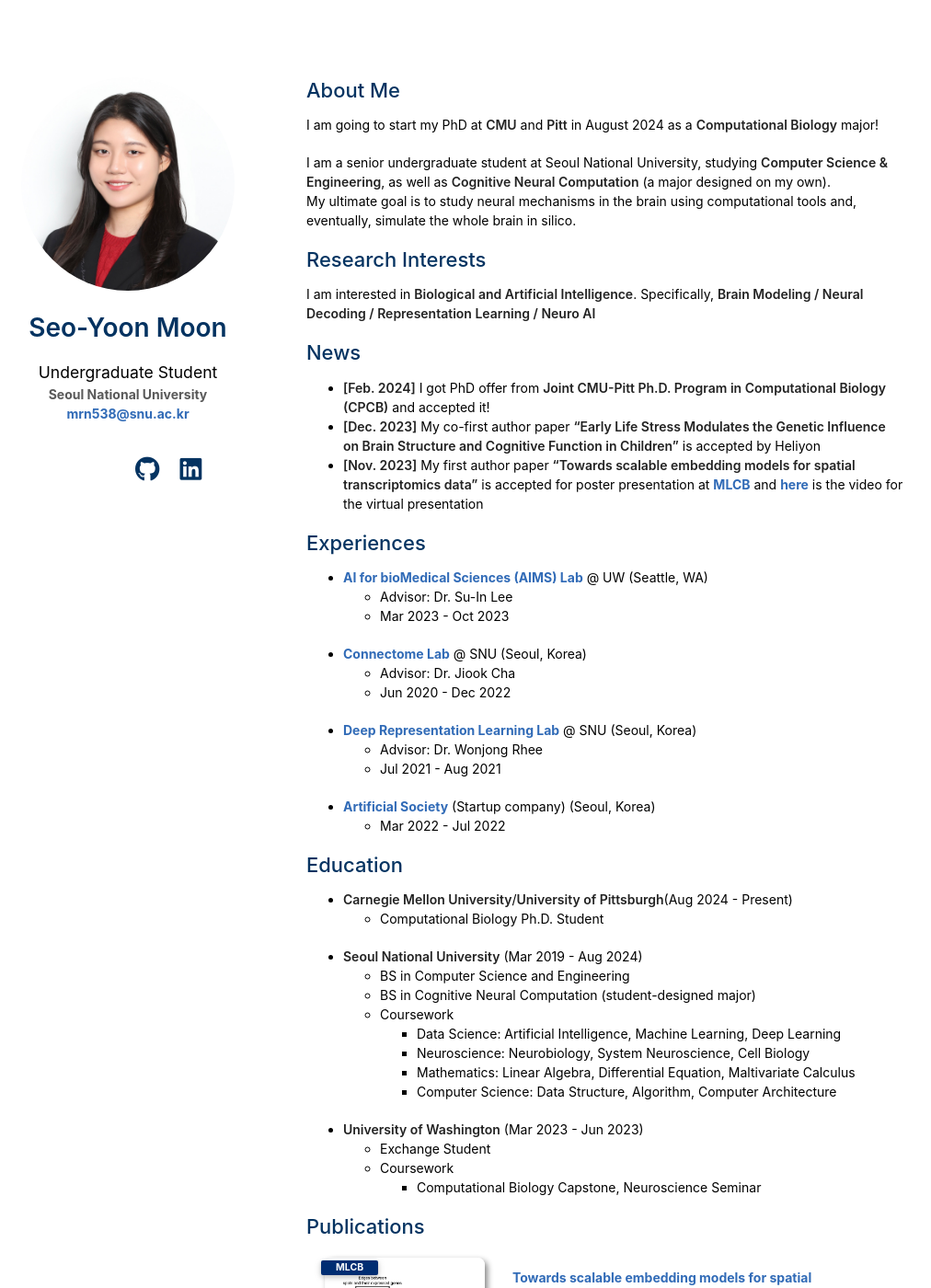
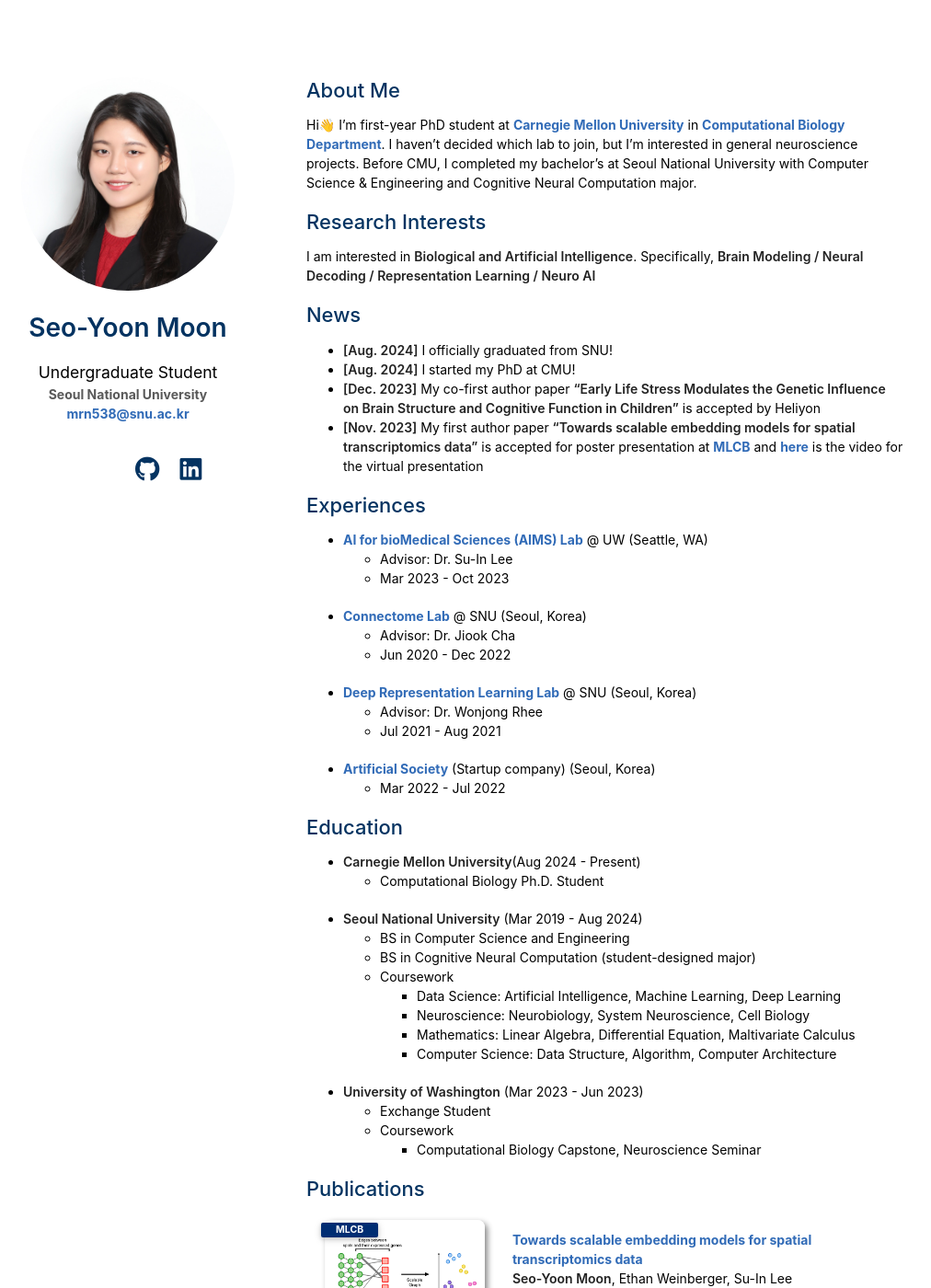
Before and after one commit to symoon9/cv, a Jekyll site: the page built from index.md, in a window 1280 px wide and 1400 px high. Shown: the whole window at 92% size, without its empty margins (137-1149 px from the left). Built offline with Jekyll 4.4.1, drawn with Linux system fonts in a browser that asks for light colours; nearby versions of some CDN libraries; a style sheet for code colours, icons or effects is not loaded; our own code applies the rules of GitHub Pages for plain Markdown files.

Commit message:
Update academic status

```diff
--- a/index.md
+++ b/index.md
@@ -3,17 +3,15 @@ layout: homepage
 ---
 
 ## About Me
-I am going to start my PhD at **CMU** and **Pitt** in August 2024 as a **Computational Biology** major!
-
-I am a senior undergraduate student at Seoul National University, studying **Computer Science & Engineering**, as well as **Cognitive Neural Computation** (a major designed on my own).
-My ultimate goal is to study neural mechanisms in the brain using computational tools and, eventually, simulate the whole brain in silico.
+Hi👋 I'm first-year PhD student at [Carnegie Mellon University](https://www.cmu.edu/) in [Computational Biology Department](https://cbd.cmu.edu/). I haven't decided which lab to join, but I'm interested in general neuroscience projects. Before CMU, I completed my bachelor's at Seoul National University with Computer Science & Engineering and Cognitive Neural Computation major.
 
 ## Research Interests
 I am interested in **Biological and Artificial Intelligence**.
 Specifically, **Brain Modeling / Neural Decoding / Representation Learning / Neuro AI**
 
 ## News
-- **[Feb. 2024]** I got PhD offer from **Joint CMU-Pitt Ph.D. Program in Computational Biology (CPCB)** and accepted it!
+- **[Aug. 2024]** I officially graduated from SNU!
+- **[Aug. 2024]** I started my PhD at CMU!
 - **[Dec. 2023]** My co-first author paper **"Early Life Stress Modulates the Genetic Influence on Brain Structure and Cognitive Function in Children"** is accepted by Heliyon
 - **[Nov. 2023]** My first author paper **"Towards scalable embedding models for spatial transcriptomics data"** is accepted for poster presentation at [MLCB](https://mlcb.github.io/) and [here](https://www.youtube.com/watch?v=V9_M-BRcflc) is the video for the virtual presentation
 
@@ -32,7 +30,7 @@ Specifically, **Brain Modeling / Neural Decoding / Representation Learning / Neu
 
 
 ## Education
-- **Carnegie Mellon University**/**University of Pittsburgh**(Aug 2024 - Present)
+- **Carnegie Mellon University**(Aug 2024 - Present)
   - Computational Biology Ph.D. Student
 - **Seoul National University** (Mar 2019 - Aug 2024)
   - BS in Computer Science and Engineering
```
